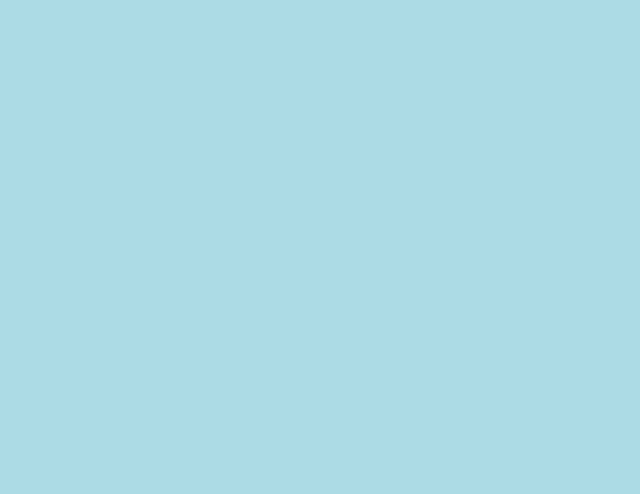
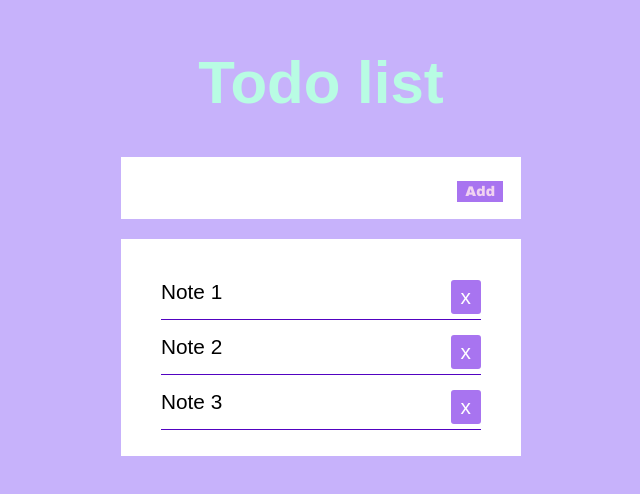
Before and after one commit to yellowwspring/new-todo-list, a plain HTML site: page new-todo-list-module/index.html in a window 1280 px wide. Shown: the whole page, without its empty margins (319-959 px from the left). Drawn offline with Linux system fonts and the light colour scheme.

Commit message:
Added basic design for todo list

```diff
--- a/new-todo-list-module/index.html
+++ b/new-todo-list-module/index.html
@@ -4,8 +4,23 @@
     <meta charset="UTF-8">
     <title>Todo List</title>
     <link rel="stylesheet" href="style.css">
-    <script src="script.js"></script>
 </head>
 <body>
+
+<div class="main-container">
+    <h1>Todo list</h1>
+    <form>
+        <input type="text" name="input-task">
+        <button class="button-style" type="submit">Add</button>
+    </form>
+    <div class="notes-container">
+        <ul>
+            <li>Note 1 <span class="delete">x</span></li>
+            <li>Note 2 <span class="delete">x</span></li>
+            <li>Note 3 <span class="delete">x</span></li>
+        </ul>
+    </div>
+</div>
+<script src="script.js"></script>
 </body>
 </html>
--- a/new-todo-list-module/style.css
+++ b/new-todo-list-module/style.css
@@ -1,4 +1,68 @@
-body{
-    background-color: lightblue;
+html {
+    background-color: #c7b2fb;
     font-family: sans-serif;
 }
+
+.main-container {
+    width: 400px;
+    display: flex;
+    justify-content: center;
+    flex-direction: column;
+    margin: auto;
+    /*border: 1px solid black;*/
+}
+
+h1 {
+    font-size: 60px;
+    color: #b8fce3;
+    text-align: center;
+
+}
+form {
+    text-align: center;
+    padding: 15px;
+    background-color: white;
+}
+input[type="text"] {
+    width: 310px;
+    height: 30px;
+    outline: 0;
+    border:none;
+    font-size: 1.5em;
+}
+.notes-container {
+    background-color: white;
+    margin-top: 20px;
+    padding-top: 10px;
+    padding-bottom: 10px;
+    padding-right: 40px;
+
+}
+ul {
+    list-style: none;
+}
+
+li {
+    border-bottom: 1px solid #5203c1;
+    padding-bottom: 15px;
+    padding-top: 15px;
+    font-size: 1.3em;
+}
+.delete {
+    background-color: #a874f0;
+    padding:5px 10px 5px 10px;
+    border-radius: 3px;
+    color: white;
+    cursor: pointer;
+    float: right;
+}
+.button-style {
+    color: #f1d3f1;
+    font-family: "Arial Black";
+    font-size: 14px;
+    background-color: #a874f0;
+    border-bottom-left-radius: white;
+    padding: 3px 8px 3px 8px;
+    border: none;
+
+}
```
